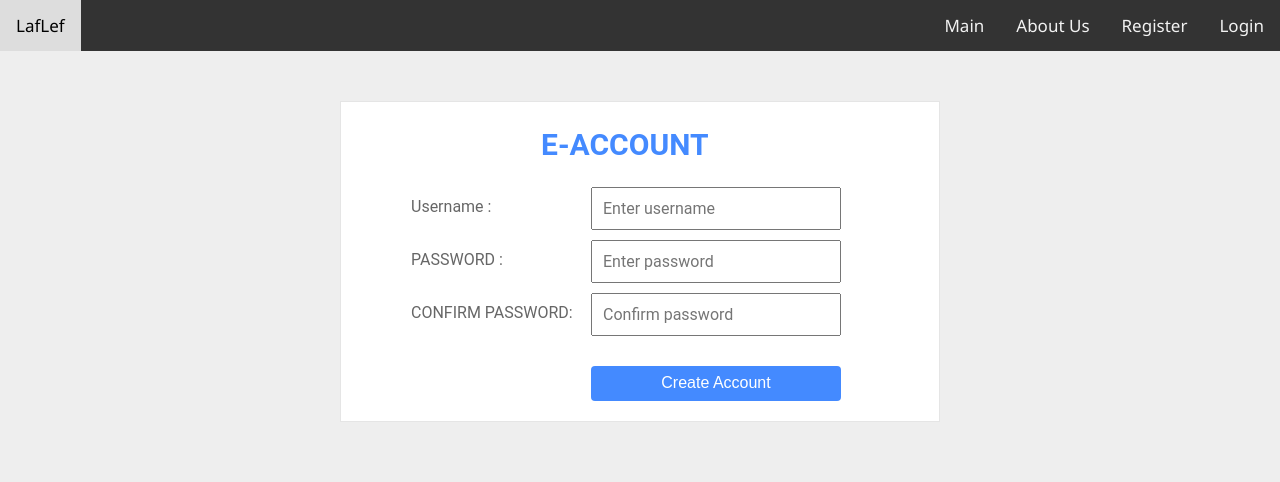
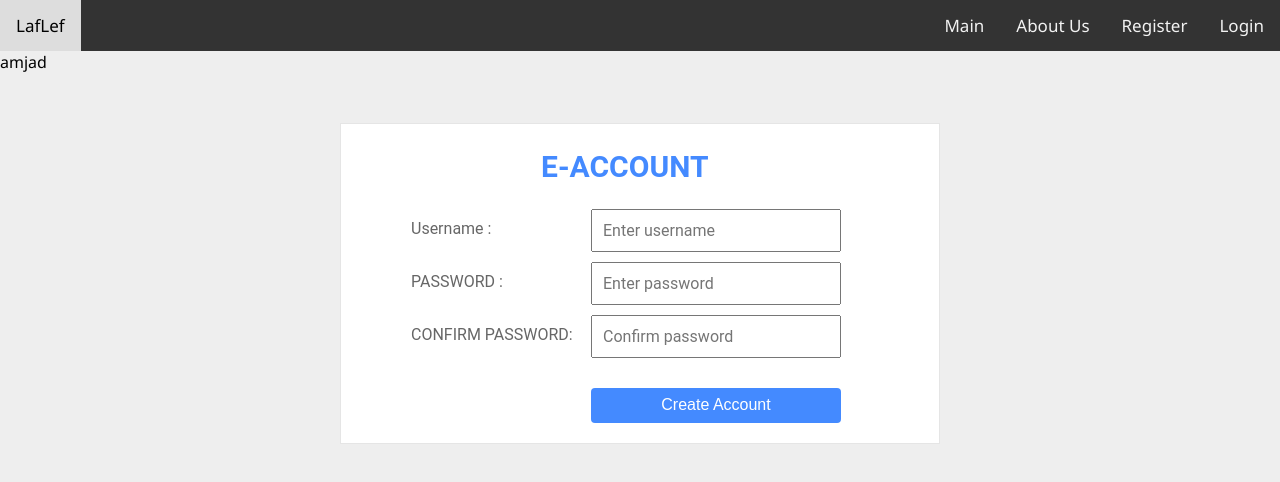
Before and after one commit to wswaileh/webProject, a PHP site: page /eAccount.php in a window 1280 px wide. Shown: the top 482 px of the page. Run offline with PHP 8.4, Linux system fonts and the light colour scheme.

Commit message:
test branch

```diff
--- a/eAccount.php
+++ b/eAccount.php
@@ -3,6 +3,7 @@ include 'layout.php';
 ini_set('display_errors', 1);
 ini_set('display_startup_errors', 1);
 error_reporting(E_ALL);
+echo "amjad";
 ?>
 
 
```
